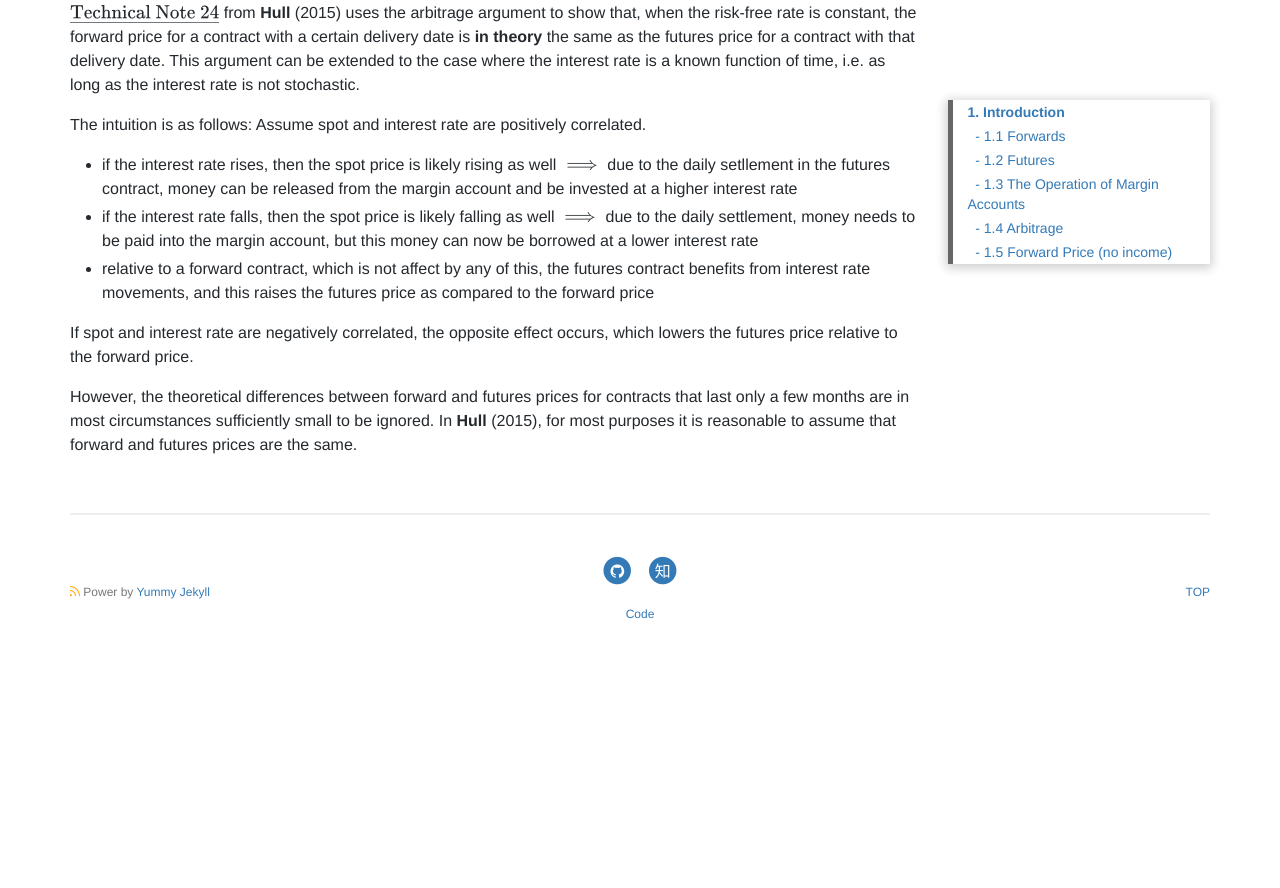
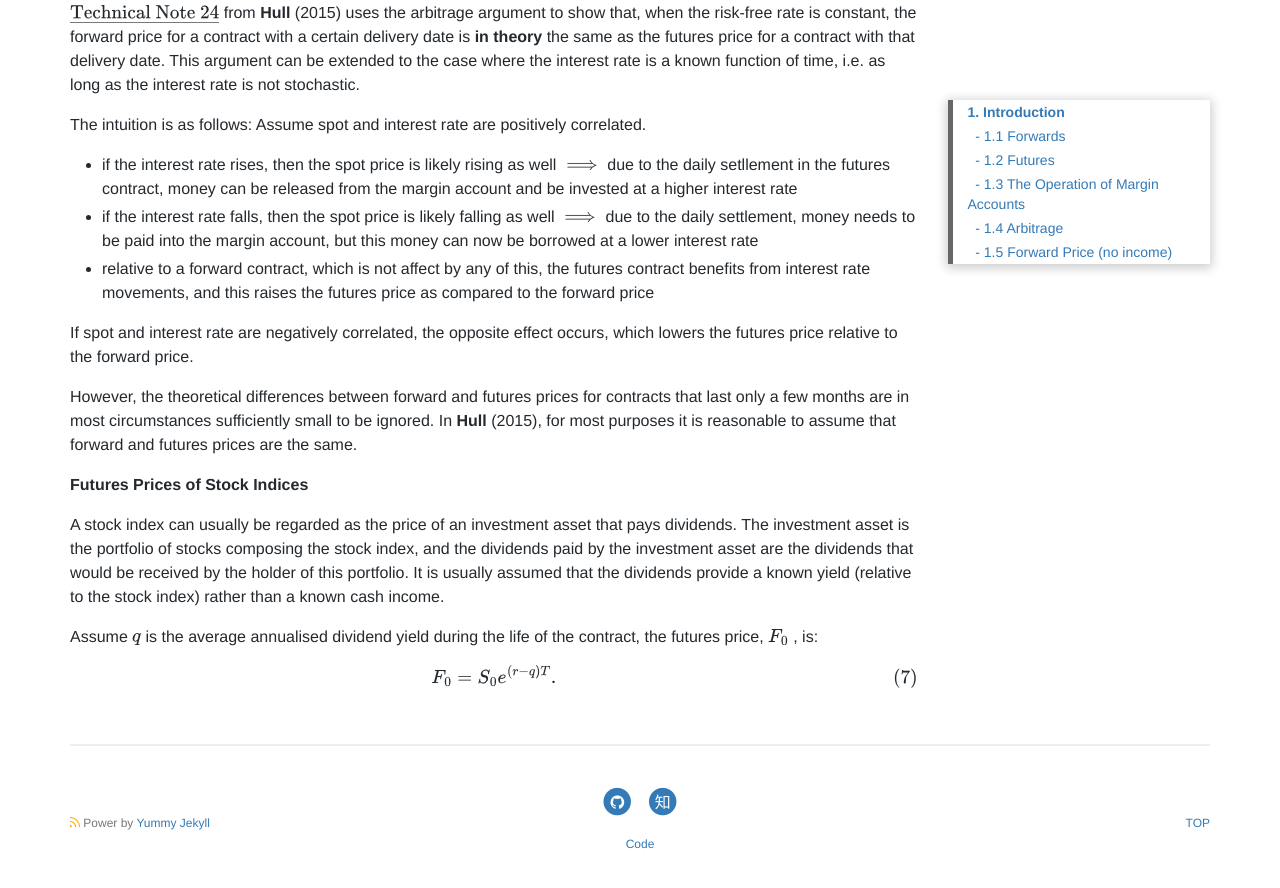
Before and after one commit to damien0x0023/damien0x0023.github.io, a Jekyll site: the page built from _posts/2020/business/ECON5009/2020-10-15-Unit2.md, in a window 1280 px wide and 900 px high, scrolled down 7113 px. Shown: the top 888 px of the window. Built offline with Jekyll 4.4.1, drawn with Linux system fonts in a browser that asks for light colours; nearby versions of some CDN libraries; before the commit the page ends 7783 px from its top, so only the background shows below that.

Commit message:
update eq 7

```diff
--- a/_posts/2020/business/ECON5009/2020-10-15-Unit2.md
+++ b/_posts/2020/business/ECON5009/2020-10-15-Unit2.md
@@ -242,6 +242,18 @@ If spot and interest rate are negatively correlated, the opposite effect occurs,
 
 However, the theoretical differences between forward and futures prices for contracts that last only a few months are in most circumstances sufficiently small to	be ignored.	In **Hull** (2015),  for  most purposes it	is reasonable to assume that forward  and futures prices  are the	same.
 
+ **Futures	Prices of Stock	Indices**
+
+A stock index can usually be regarded as the price of an investment asset that pays dividends.
+The investment asset is the portfolio of stocks composing the stock index, and the dividends paid by the investment asset are the dividends that would be received  by the  holder of this portfolio.
+It is usually assumed that the dividends provide a known yield (relative to the stock index) rather than a known cash income.
+
+Assume \\(q \\) is the  average  annualised  dividend  yield  during the  life of  the contract, the futures price, \\( F_0 \\) , is:
+
+$$
+    F_0 = S_0 e ^{(r-q)T}.
+    \tag{7} \label{futurePrice}
+$$
 
 
 <script type="text/javascript" id="MathJax-script" async
```
